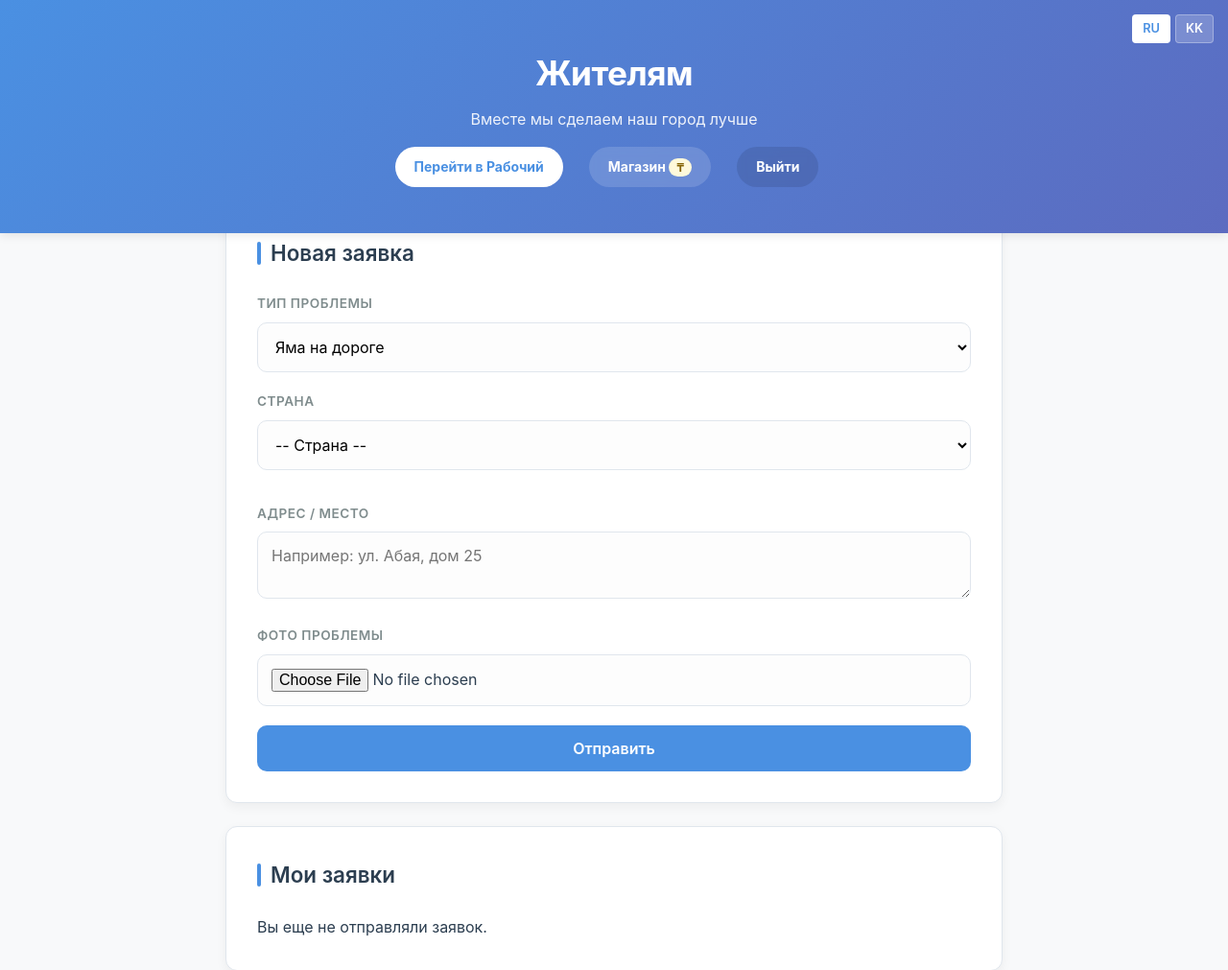
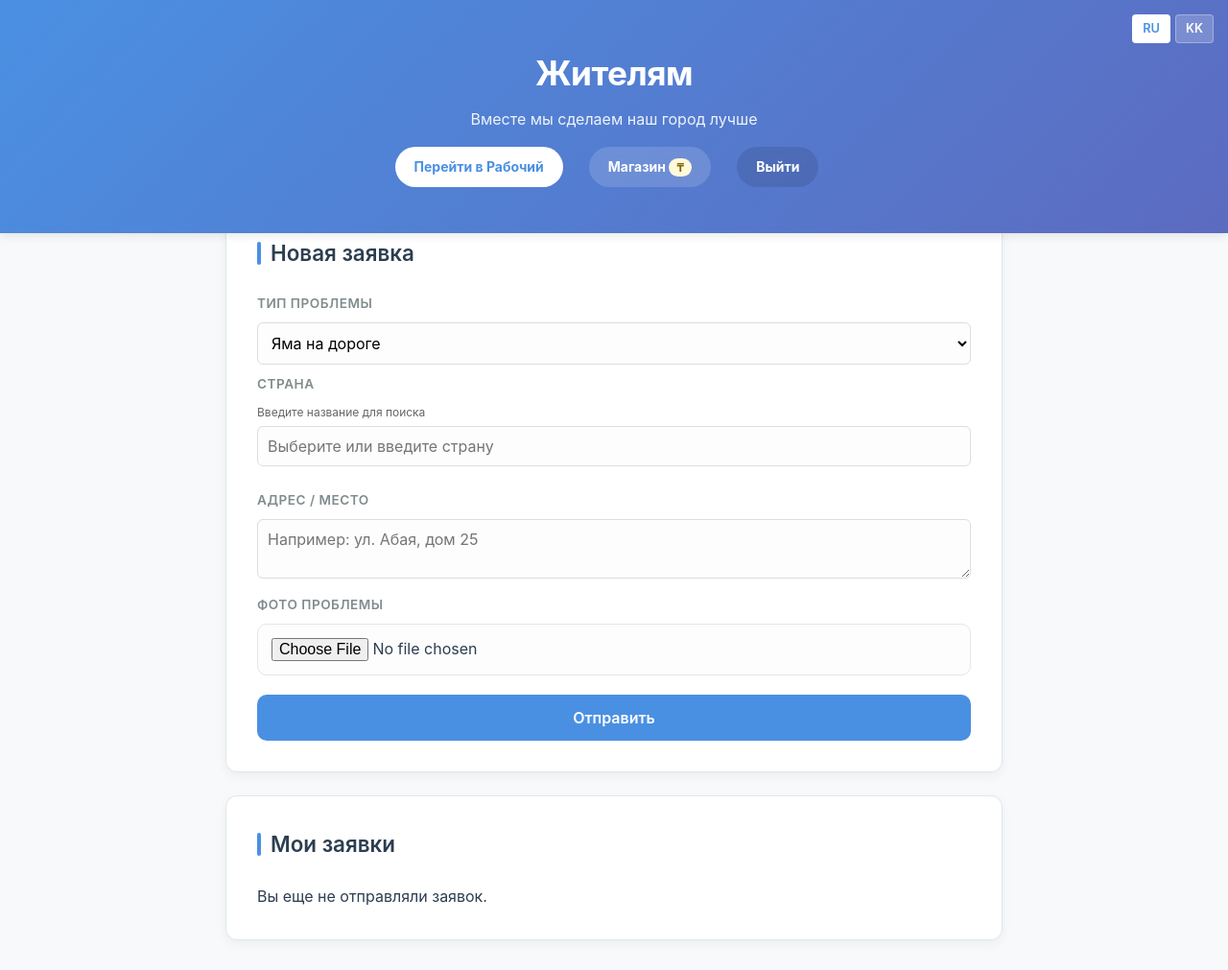
Before and after one commit to erkebulkaaasdad/LosPollosHermanos, a Flask app: template templates/client.html in a window 1280 px wide. Shown: the top 1011 px of the page at 96% size. After the commit the page ends 985 px from the top, so only its background shows below. Run offline with Flask 3, Linux system fonts and the light colour scheme; the template is opened without the code that fills it, so the values that code supplies are empty.

Commit message:
Added searchable country list using datalist

```diff
--- a/templates/client.html
+++ b/templates/client.html
@@ -13,6 +13,15 @@
     .logout-btn { background: rgba(0, 0, 0, 0.1); padding: 5px 15px; border-radius: 4px; }
     .points-display { background: #fff9db; color: #856404; padding: 2px 8px; border-radius: 10px; font-size: 12px; }
     .kz-only { display: none; }
+    .search-hint { font-size: 12px; color: #666; margin-bottom: 5px; display: block; }
+    input[list], select, textarea {
+        width: 100%;
+        padding: 10px;
+        margin-bottom: 10px;
+        border: 1px solid #ddd;
+        border-radius: 6px;
+        box-sizing: border-box;
+    }
   </style>
 </head>
 <body>
@@ -47,12 +56,13 @@
 
     <div style="margin-bottom: 15px;">
       <label>{{ _('country') }}</label>
-      <select id="country" onchange="toggleKzFields()">
-        <option value="">-- {{ _('country') }} --</option>
+      <span class="search-hint">Введите название для поиска</span>
+      <input list="countriesList" id="country" placeholder="Выберите или введите страну" value="{{ user.country }}" onchange="toggleKzFields()" oninput="toggleKzFields()">
+      <datalist id="countriesList">
         {% for country in countries %}
-        <option value="{{ country }}" {{ 'selected' if user.country == country }}>{{ country }}</option>
+        <option value="{{ country }}">
         {% endfor %}
-      </select>
+      </datalist>
     </div>
 
     <div id="kzFields" class="kz-only" style="display: grid; grid-template-columns: 1fr 1fr; gap: 10px; margin-bottom: 15px;">
```
Also changed, not shown: templates/index.html (+13 -4 lines).
